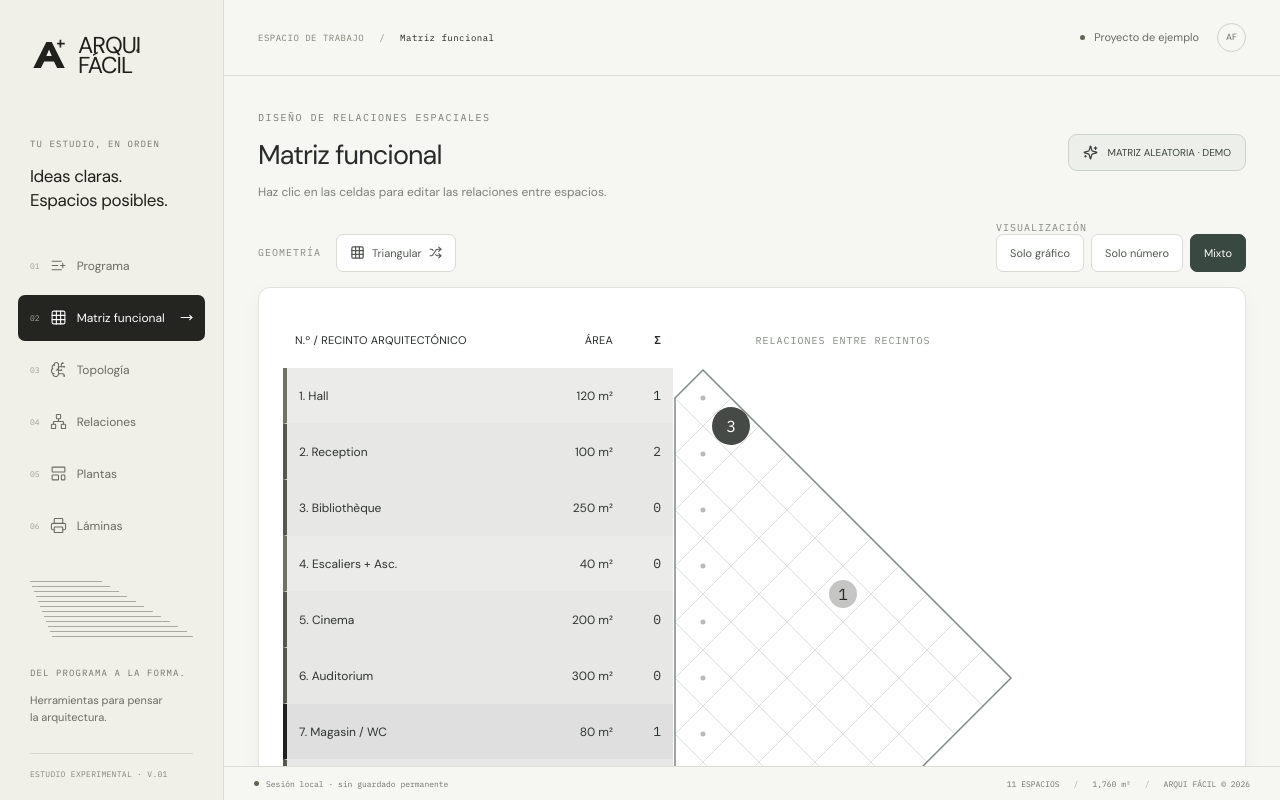
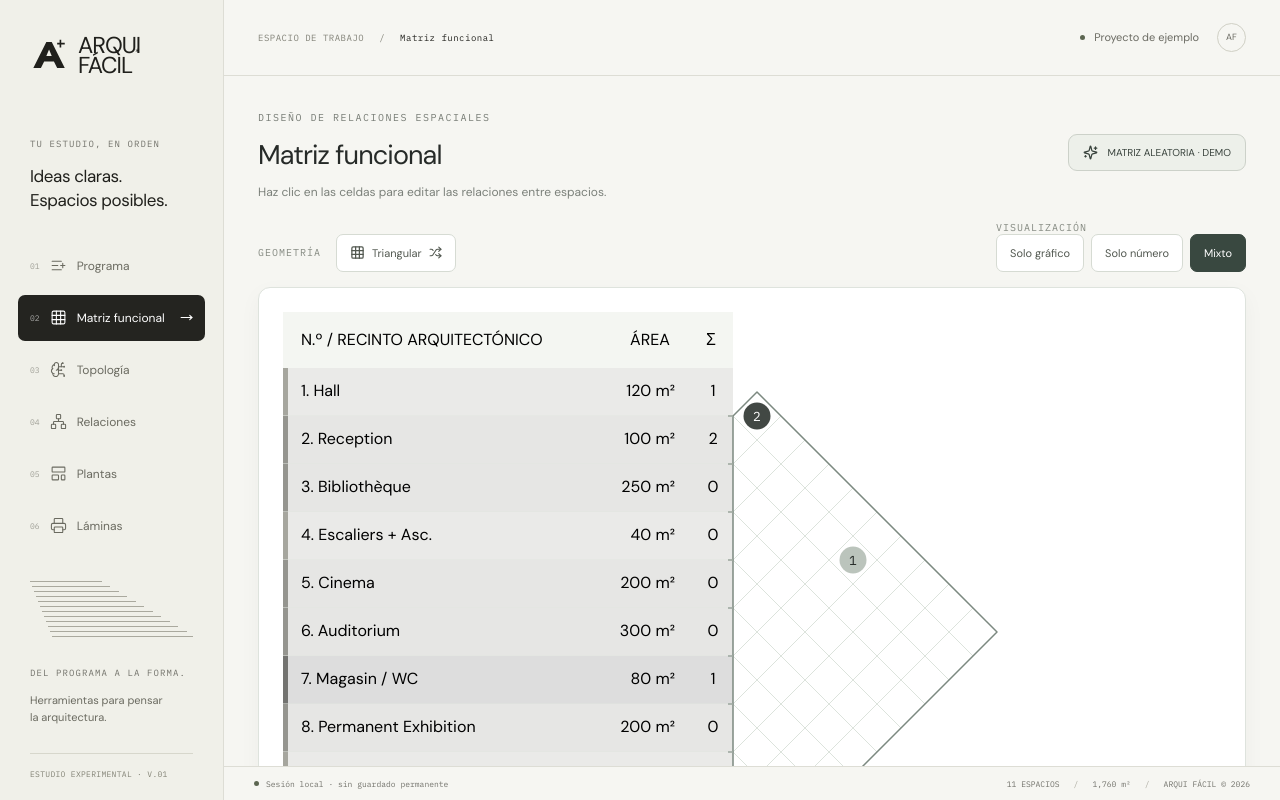
Before and after one commit to yhovelalex-lgtm/ARQUI-FACIL-APP-PARA-PROGRAMA-ARQUITECTONICO, a React (Vite) app: page / in a window 1280 px wide. Both pictures are taken after a click on the button "02 Matriz funcional". Built offline with nearby package versions, Linux system fonts and the light colour scheme.

Commit message:
fix(matrix): alineación vectorial exacta y relaciones únicas 0 1 2 en todos los diagramas

```diff
--- a/src/App.jsx
+++ b/src/App.jsx
@@ -1,4 +1,5 @@
 import React, { useState, useEffect, useRef, useCallback, useMemo } from 'react';
+import { RELATION, relationKey, nextRelation, relationDasharray, matrixLayout, matrixCell, matrixOutline } from './matrix-geometry.js';
 import { Plus, Trash2, Grid, Network, ListPlus, Play, BrainCircuit, Sparkles, Loader2, Settings2, Square, LayoutTemplate, Printer, FileSpreadsheet, ZoomIn, Palette, ImagePlus, Shuffle, MoveRight } from 'lucide-react';
 
 const ZONES = { social: { id: 'social', label: 'Pública / Principal' }, private: { id: 'private', label: 'Privada / Anexos' }, service: { id: 'service', label: 'Servicios' }, circulation: { id: 'circulation', label: 'Circulación' } };
@@ -46,7 +47,7 @@ const FloorPlanEngine = {
     for (let i = 0; i < layout.length; i++) {
       for (let j = i + 1; j < layout.length; j++) {
         const a = layout[i], b = layout[j]; const isAdjacent = FloorPlanEngine.shareWall(a, b); const weight = matrix[[a.id, b.id].sort().join('-')] || 0;
-        if (weight === 3) { if (isAdjacent) score += 150; else score -= 150; } else if (weight === 1) { if (isAdjacent) score += 40; } else if (weight === 0) { if (isAdjacent) score -= 15; }
+        if (weight === 2) { if (isAdjacent) score += 150; else score -= 150; } else if (weight === 1) { if (isAdjacent) score += 40; } else if (weight === 0) { if (isAdjacent) score -= 15; }
         if (isAdjacent && (a.zone === 'circulation' || b.zone === 'circulation')) { score += 60; }
       }
     }
@@ -101,7 +102,7 @@ export default function App() {
   ]);
 
   const [matrix, setMatrix] = useState({
-    'hall-biblio': 3, 'hall-recep': 3, 'hall-esc1': 3, 'recep-serv': 1, 'recep-cine': 3, 'recep-cafe': 3, 'recep-exhib': 3, 'exhib-audi': 3, 'exhib-esc2': 3, 'cafe-scene': 3
+    'hall-biblio': 2, 'hall-recep': 2, 'hall-esc1': 2, 'recep-serv': 1, 'recep-cine': 2, 'recep-cafe': 2, 'recep-exhib': 2, 'exhib-audi': 2, 'exhib-esc2': 2, 'cafe-scene': 3
   });
 
   const [floorPlanProposals, setFloorPlanProposals] = useState([]);
@@ -189,8 +190,8 @@ export default function App() {
   const removeSpace = (id) => { setSpaces(spaces.filter(s => s.id !== id)); setMatrix(prev => { const nm = {...prev}; Object.keys(nm).forEach(k => { if(k.includes(id)) delete nm[k]; }); return nm; }); };
   const addSpace = (e) => { e.preventDefault(); const name = e.target.elements.spaceName.value, area = parseFloat(e.target.elements.spaceArea.value) || 10, zone = e.target.elements.spaceZone.value, subzone = e.target.elements.spaceSubzone.value || name; if (!name.trim()) return; setSpaces([...spaces, { id: generateId(), name, area, zone, subzone, x: 200, y: 200, w: 120, h: 80, pinned: false }]); e.target.reset(); };
 
-  const getRelation = (id1, id2) => matrix[[id1, id2].sort().join('-')] || 0;
-  const cycleRelation = (id1, id2) => { const key = [id1, id2].sort().join('-'); const current = matrix[key] || 0; setMatrix(prev => ({ ...prev, [key]: current === 0 ? 1 : current === 1 ? 2 : current === 2 ? 3 : 0 })); };
+  const getRelation = (id1, id2) => matrix[relationKey(id1, id2)] || 0;
+  const cycleRelation = (id1, id2) => { const key = [id1, id2].sort().join('-'); const current = matrix[key] || 0; setMatrix(prev => ({ ...prev, [key]: nextRelation(current) })); };
   const handleSpacePositionUpdate = (id, newX, newY) => setSpaces(prev => prev.map(s => s.id === id ? { ...s, x: newX, y: newY } : s));
   const handleSpaceSizeUpdate = (id, newW, newH) => setSpaces(prev => prev.map(s => s.id === id ? { ...s, w: Math.max(50, newW), h: Math.max(50, newH) } : s));
 
@@ -387,50 +388,64 @@ function SpacesView({ spaces, addSpace, removeSpace, handleSpaceUpdate, colorMod
 // ==========================================
 // VISTA 2: MATRIZ FUNCIONAL
 // ==========================================
-function FunctionalMatrixGraphic({spaces, getRelation, cycleRelation, getSpaceColor, triangular=true, mode='mixto', editable=true}) {
-  const half=28, step=56, n=spaces.length;
-  const width=triangular?(n+1)*half+4:n*step+4, height=n*step+4;
-  const total=space=>spaces.filter(other=>other.id!==space.id && getRelation(space.id,other.id)>0).length;
-  const draw=(i,j)=>{
-    const row=spaces[i],col=spaces[j],same=i===j, value=same?0:getRelation(row.id,col.id);
-    const x=triangular?2+half+(i-j)*half:2+j*step+half;
-    const y=triangular?2+half+(i+j)*half:2+i*step+half;
-    const active=editable&&!same;
-    const label='Relación entre '+row.name+' y '+col.name+': '+value+'. Clic para cambiar.';
-    const points=[x+','+(y-half),(x+half)+','+y,x+','+(y+half),(x-half)+','+y].join(' ');
-    return <g key={row.id+'-'+col.id} className={active?'fm-editable':'fm-fixed'} role={active?'button':undefined} tabIndex={active?0:undefined}
-      aria-label={active?label:undefined} onClick={active?()=>cycleRelation(row.id,col.id):undefined}
-      onKeyDown={active?e=>{if(e.key==='Enter'||e.key===' '){e.preventDefault();cycleRelation(row.id,col.id);}}:undefined}>
-      {triangular?<polygon points={points} className="fm-tile"/>:<rect x={x-half} y={y-half} width={step} height={step} className="fm-tile"/>}
-      {same&&<circle cx={x} cy={y} r="2.5" fill="#b7bbb7"/>}
-      {!same&&value>0&&mode!=='numero'&&<circle cx={x} cy={y} r={value===1?14:value===2?17:19}
-        fill={value===3?'#454a47':getSpaceColor(row)} opacity={value===1?.26:value===2?.46:1}/>}
-      {!same&&value>0&&mode!=='grafico'&&<text x={x} y={y} textAnchor="middle" dominantBaseline="central"
-        fontFamily="IBM Plex Mono, monospace" fontSize="16" fontWeight="700" pointerEvents="none"
-        fill={mode!=='numero'&&value===3?'#fff':'#252924'}>{value}</text>}
-      {active&&<title>{label}</title>}
+function FunctionalMatrixGraphic({ spaces, getRelation, cycleRelation, getSpaceColor, triangular = true, mode = 'mixto', editable = true }) {
+  const layout = matrixLayout(spaces.length, triangular);
+  const { roomWidth, rowHeight, headerHeight, half } = layout;
+  const total = room => spaces.filter(other => other.id !== room.id && getRelation(room.id, other.id) > 0).length;
+  const diamond = (i, j) => {
+    const row = spaces[i], col = spaces[j], same = i === j;
+    const value = same ? 0 : getRelation(row.id, col.id);
+    const { x, y } = matrixCell(layout, i, j);
+    const active = editable && !same;
+    const label = 'Relación entre ' + row.name + ' y ' + col.name + ': ' + value + '. Clic para cambiar.';
+    const shape = triangular
+      ? <polygon className="fm-tile" points={[[x,y-half],[x+half,y],[x,y+half],[x-half,y]].map(p=>p.join(',')).join(' ')} />
+      : <rect className="fm-tile" x={x-half} y={y-half} width={rowHeight} height={rowHeight} />;
+    return <g key={row.id + '-' + col.id} className={active ? 'fm-editable' : 'fm-fixed'}
+      role={active ? 'button' : undefined} tabIndex={active ? 0 : undefined}
+      aria-label={active ? label : undefined} onClick={active ? () => cycleRelation(row.id,col.id) : undefined}
+      onKeyDown={active ? e => { if(e.key === 'Enter' || e.key === ' ') {e.preventDefault();cycleRelation(row.id,col.id);} } : undefined}>
+      {shape}
+      {!same && value > 0 && mode !== 'numero' && <circle cx={x} cy={y} r={13.5}
+        fill={value === 2 ? '#424844' : '#9aa79b'} opacity={value === 2 ? 1 : 0.67} />}
+      {!same && value > 0 && mode !== 'grafico' && <text x={x} y={y} textAnchor="middle" dominantBaseline="central"
+        fontSize="13" fontWeight="700" fontFamily="IBM Plex Mono, monospace" pointerEvents="none"
+        fill={mode !== 'numero' && value === 2 ? '#fff' : '#252a27'}>{value}</text>}
+      {active && <title>{label}</title>}
     </g>;
   };
-  return <div className="fm-sheet" aria-label="Matriz funcional arquitectónica">
-    <div className="fm-rooms">
-      <div className="fm-column-head"><span>N.º / RECINTO ARQUITECTÓNICO</span><span>ÁREA</span><span title="Relaciones activas">Σ</span></div>
-      {spaces.map((room,i)=><div key={room.id} className="fm-room" style={{borderLeftColor:getSpaceColor(room)}}>
-        <span className="fm-room-tint" aria-hidden="true" style={{backgroundColor:getSpaceColor(room)}}/>
-        <span className="fm-room-name" title={room.name}>{i+1}. {room.name}</span>
-        <span className="fm-room-area">{Number(room.area||0).toLocaleString('es-PE',{maximumFractionDigits:1})} m²</span>
-        <span className="fm-room-total">{total(room)}</span>
-      </div>)}
-    </div>
-    <div className="fm-plot">
-      <div className="fm-plot-head">RELACIONES ENTRE RECINTOS</div>
-      <svg className="fm-svg" width={width} height={height} viewBox={'0 0 '+width+' '+height} role="group"
-        aria-label={triangular?'Matriz triangular cerrada':'Matriz cuadrada'}>
-        {spaces.flatMap((room,i)=>Array.from({length:triangular?i+1:n},(_,j)=>draw(i,j)))}
-        {triangular?<path className="fm-perimeter" pointerEvents="none"
-          d={'M '+(half+2)+' 2 L '+((n+1)*half+2)+' '+(n*half+2)+' L '+(half+2)+' '+(2*n*half+2)+' L 2 '+((2*n-1)*half+2)+' L 2 '+(half+2)+' Z'}/>
-          :<rect className="fm-perimeter" pointerEvents="none" x="2" y="2" width={n*step} height={n*step}/>}
-      </svg>
-    </div>
+  return <div className="fm-sheet" style={{width:layout.width, minWidth:layout.width}} aria-label="Matriz funcional arquitectónica">
+    <svg className="fm-svg" width={layout.width} height={layout.height} viewBox={'0 0 '+layout.width+' '+layout.height}
+      aria-label={triangular ? 'Matriz triangular alineada y cerrada' : 'Matriz cuadrada'}>
+      <rect width={roomWidth} height={headerHeight} fill="#f4f6f2" />
+      <text x="18" y="33" className="fm-head-text">N.º / RECINTO ARQUITECTÓNICO</text>
+      <text x={roomWidth-83} y="33" textAnchor="middle" className="fm-head-text">ÁREA</text>
+      <text x={roomWidth-22} y="33" textAnchor="middle" className="fm-head-text">Σ</text>
+      {spaces.map((room,i)=>{
+        const top=headerHeight+i*rowHeight;
+        return <g key={'room-'+room.id}>
+          <rect x="0" y={top} width={roomWidth} height={rowHeight} fill="#fff" />
+          <rect x="0" y={top} width={roomWidth} height={rowHeight}
+            fill={getSpaceColor(room)} opacity=".15" />
+          <rect x="0" y={top} width="5" height={rowHeight} fill={getSpaceColor(room)} opacity=".56" />
+          <path d={'M 0 '+(top+rowHeight)+' H '+roomWidth} stroke="#e0e5df" fill="none"/>
+          <text x="18" y={top+rowHeight/2} dominantBaseline="middle" className="fm-row-label">
+            {(i+1)+'. '+(room.name.length>39 ? room.name.slice(0,37)+'…':room.name)}
+          </text>
+          <text x={roomWidth-58} y={top+rowHeight/2} textAnchor="end" dominantBaseline="middle"
+            className="fm-row-info">{Number(room.area||0).toLocaleString('es-PE',{maximumFractionDigits:1})} m²</text>
+          <text x={roomWidth-20} y={top+rowHeight/2} textAnchor="middle" dominantBaseline="middle"
+            className="fm-row-total">{total(room)}</text>
+        </g>;
+      })}
+      {triangular
+        ? spaces.flatMap((room,i)=>spaces.slice(i+1).map((col,k)=>diamond(i,i+k+1)))
+        : spaces.flatMap((room,i)=>spaces.map((col,j)=>diamond(i,j)))}
+      <path d={matrixOutline(layout)} className="fm-perimeter" pointerEvents="none" />
+      {triangular && spaces.slice(0,-1).map((room,i)=>
+        <path key={'connector-'+room.id} d={'M '+(roomWidth-5)+' '+(headerHeight+(i+1)*rowHeight)+' H '+roomWidth}
+          stroke="#9fa9a1" strokeWidth="1.6" fill="none" pointerEvents="none"/>)}
+    </svg>
   </div>;
 }
 
@@ -443,7 +458,7 @@ function MatrixView({spaces,getRelation,cycleRelation,getSpaceColor,isGenerating
       const next={};
       for(let i=0;i<spaces.length;i++)for(let j=i+1;j<spaces.length;j++){
         const r=Math.random(),key=[spaces[i].id,spaces[j].id].sort().join('-');
-        if(r>.8)next[key]=3;else if(r>.57)next[key]=2;else if(r>.35)next[key]=1;
+        if(r>.66)next[key]=2;else if(r>.33)next[key]=1;
       }
       setMatrix(next);setIsGeneratingMatrix(false);
     },300);
@@ -469,9 +484,9 @@ function MatrixView({spaces,getRelation,cycleRelation,getSpaceColor,isGenerating
     <div className="fm-canvas-scroll"><FunctionalMatrixGraphic spaces={spaces} getRelation={getRelation}
       cycleRelation={cycleRelation} getSpaceColor={getSpaceColor} triangular={triangular} mode={matrixDisplayMode}/></div>
     <div className="fm-legend"><span><i className="fm-legend-dot fm-dot-one"/>1 · Indirecta</span>
-      <span><i className="fm-legend-dot fm-dot-two"/>2 · Intermedia</span>
-      <span><i className="fm-legend-dot fm-dot-three"/>3 · Directa</span>
-      <span>0 · Sin relación</span><span className="fm-help">Clic: 0 → 1 → 2 → 3 → 0</span>
+      <span><i className="fm-legend-dot fm-dot-two"/>2 · Directa</span>
+
+      <span>0 · Sin relación</span><span className="fm-help">Clic: 0 → 1 → 2 → 0</span>
     </div>
   </div>;
 }
@@ -542,7 +557,7 @@ function DiagramView({ spaces, matrix, currentPalette, getSpaceColor, onNodesCha
             const maxRepulseDist = springLength * 1.5;
             if (dist > minRequiredDist && dist < maxRepulseDist) { force += (maxRepulseDist - dist) * 0.01; }
           }
-          else if (weight === 3) {
+          else if (weight === 2) {
             const idealDist = minRequiredDist + (springLength * 0.2);
             force += (idealDist - dist) * 0.06;
           }
@@ -647,7 +662,7 @@ function DiagramView({ spaces, matrix, currentPalette, getSpaceColor, onNodesCha
                 {nodes.map(node => <circle key={`goo-node-${node.id}`} cx={node.x} cy={node.y} r={node.radius * gooeyStrength} fill={getSpaceColor(node)} />)}
               </g>
             )}
-            <g>{nodes.map((nodeA, i) => nodes.slice(i + 1).map(nodeB => { const weight = matrix[[nodeA.id, nodeB.id].sort().join('-')] || 0; if (weight === 0) return null; return <line key={`dash-${nodeA.id}-${nodeB.id}`} x1={nodeA.x} y1={nodeA.y} x2={nodeB.x} y2={nodeB.y} stroke={currentPalette.text} strokeWidth="1.5" strokeDasharray="4,4" opacity="0.5" />; }))}</g>
+            <g>{nodes.map((nodeA, i) => nodes.slice(i + 1).map(nodeB => { const weight = matrix[[nodeA.id, nodeB.id].sort().join('-')] || 0; if (weight === 0) return null; return <line key={`dash-${nodeA.id}-${nodeB.id}`} x1={nodeA.x} y1={nodeA.y} x2={nodeB.x} y2={nodeB.y} stroke={currentPalette.text} strokeWidth="1.5" strokeDasharray={relationDasharray(weight)} opacity={weight===2?0.75:0.5} />; }))}</g>
             {nodes.map(node => {
                const zColor = getSpaceColor(node); const textRadius = node.radius + 6; const pathId = `text-path-${node.id}`;
                return (
@@ -735,8 +750,8 @@ function FlowDiagramView({ spaces, matrix, currentPalette, getSpaceColor, onUpda
          <div className="absolute inset-0 origin-top-left" style={{ transform: `translate(${cameraOffset.x}px, ${cameraOffset.y}px) scale(${zoom})` }}>
            <svg width="4000" height="4000" className="absolute inset-0 overflow-visible" fontFamily="DM Sans, sans-serif">
               <defs><marker id="arrowHead" viewBox="0 0 10 10" refX="5" refY="5" markerWidth="4" markerHeight="4" orient="auto-start-reverse"><path d="M 0 0 L 10 5 L 0 10 z" fill={currentPalette.zones.circulation} opacity="0.8" /></marker></defs>
-              {spaces.map((n1, i) => spaces.slice(i+1).map(n2 => { const weight = matrix[[n1.id, n2.id].sort().join('-')] || 0; if (weight === 0 || (showFlows && (n1.zone === 'circulation' || n2.zone === 'circulation'))) return null; const isDirect = weight === 3; return <path key={`ortho-${n1.id}-${n2.id}`} d={drawOrthogonalLine(n1, n2)} fill="none" stroke={isDirect ? lineDirectColor : lineIndirectColor} strokeWidth={isDirect ? 2.5 : 1.5} strokeDasharray={isDirect ? 'none' : '4,4'} opacity={isDirect ? 0.6 : 0.3} />; }))}
-              {showFlows && spaces.map((n1, i) => spaces.slice(i+1).map(n2 => { const weight = matrix[[n1.id, n2.id].sort().join('-')] || 0; if (weight > 0 && (n1.zone === 'circulation' || n2.zone === 'circulation')) { return <path key={`flow-${n1.id}-${n2.id}`} d={drawOrganicCurve(n1, n2)} fill="none" stroke={currentPalette.zones.circulation} strokeWidth="5" strokeDasharray="10,10" opacity="0.8" markerEnd="url(#arrowHead)"/>; } return null; }))}
+              {spaces.map((n1, i) => spaces.slice(i+1).map(n2 => { const weight = matrix[[n1.id, n2.id].sort().join('-')] || 0; if (weight === 0 || (showFlows && (n1.zone === 'circulation' || n2.zone === 'circulation'))) return null; const isDirect = weight === 2; return <path key={`ortho-${n1.id}-${n2.id}`} d={drawOrthogonalLine(n1, n2)} fill="none" stroke={isDirect ? lineDirectColor : lineIndirectColor} strokeWidth={isDirect ? 2.5 : 1.5} strokeDasharray={relationDasharray(weight)} opacity={isDirect ? 0.6 : 0.3} />; }))}
+              {showFlows && spaces.map((n1, i) => spaces.slice(i+1).map(n2 => { const weight = matrix[[n1.id, n2.id].sort().join('-')] || 0; if (weight > 0 && (n1.zone === 'circulation' || n2.zone === 'circulation')) { return <path key={`flow-${n1.id}-${n2.id}`} d={drawOrganicCurve(n1, n2)} fill="none" stroke={currentPalette.zones.circulation} strokeWidth="5" strokeDasharray={relationDasharray(weight)} opacity="0.8" markerEnd="url(#arrowHead)"/>; } return null; }))}
               {spaces.map(node => {
                  const zColor = getSpaceColor(node); const isHovered = draggingId === node.id || resizingId === node.id;
                  return (
@@ -812,7 +827,7 @@ function PrintStudioView({ spaces, matrix, getRelation, currentPalette, getSpace
      <svg viewBox={getBBox('flow')} className="w-full h-full relative z-10" fontFamily="DM Sans, sans-serif">
         {spaces.map((n1, i) => spaces.slice(i+1).map(n2 => {
              const weight = matrix[[n1.id, n2.id].sort().join('-')] || 0; if (weight === 0) return null;
-             const cx1 = n1.x+n1.w/2, cy1 = n1.y+n1.h/2, cx2 = n2.x+n2.w/2, cy2 = n2.y+n2.h/2, isDirect = weight===3;
+             const cx1 = n1.x+n1.w/2, cy1 = n1.y+n1.h/2, cx2 = n2.x+n2.w/2, cy2 = n2.y+n2.h/2, isDirect = weight===2;
              const d = Math.abs(cx1-cx2) > Math.abs(cy1-cy2) ? `M ${cx1} ${cy1} H ${(cx1+cx2)/2} V ${cy2} H ${cx2}` : `M ${cx1} ${cy1} V ${(cy1+cy2)/2} H ${cx2} V ${cy2}`;
              return <path key={`ortho-${n1.id}-${n2.id}`} d={d} fill="none" stroke={currentPalette.text} strokeWidth={isDirect ? 2.5 : 1} strokeDasharray={isDirect ? 'none' : '4,4'} opacity={isDirect ? 0.6 : 0.3} />;
         }))}
@@ -847,7 +862,7 @@ function PrintStudioView({ spaces, matrix, getRelation, currentPalette, getSpace
           }))}
           {spaces.map(node => <circle key={`p-goo-node-${node.id}`} cx={node.x} cy={node.y} r={(Math.max(30, Math.sqrt(node.area || 10) * 8)) * 1.8} fill={getSpaceColor(node)} />)}
         </g>
-        <g>{spaces.map((nodeA, i) => spaces.slice(i + 1).map(nodeB => { const weight = matrix[[nodeA.id, nodeB.id].sort().join('-')] || 0; if (weight === 0) return null; return <line key={`p-dash-${nodeA.id}-${nodeB.id}`} x1={nodeA.x} y1={nodeA.y} x2={nodeB.x} y2={nodeB.y} stroke={currentPalette.text} strokeWidth="1.5" strokeDasharray="4,4" opacity="0.5" />; }))}</g>
+        <g>{spaces.map((nodeA, i) => spaces.slice(i + 1).map(nodeB => { const weight = matrix[[nodeA.id, nodeB.id].sort().join('-')] || 0; if (weight === 0) return null; return <line key={`p-dash-${nodeA.id}-${nodeB.id}`} x1={nodeA.x} y1={nodeA.y} x2={nodeB.x} y2={nodeB.y} stroke={currentPalette.text} strokeWidth="1.5" strokeDasharray={relationDasharray(weight)} opacity={weight===2?0.75:0.5} />; }))}</g>
         {spaces.map(node => {
            const zColor = getSpaceColor(node); const rad = Math.max(30, Math.sqrt(node.area || 10) * 8); const textRadius = rad + 6;
            return (
```
